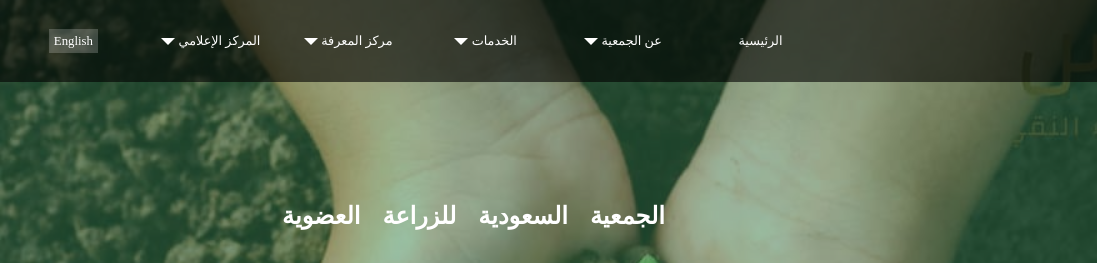
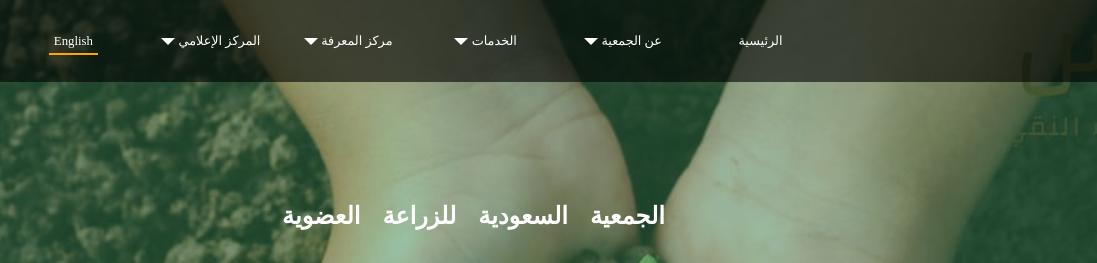
Before and after one commit to almarrim/X, a plain HTML site: page index.html in a window 1280 px wide. In both pictures the pointer is over the link "English". Shown: the top 263 px of the page, 0-1097 px from the left. Drawn offline with Linux system fonts and the light colour scheme.

Commit message:
add underline

```diff
--- a/style.css
+++ b/style.css
@@ -111,7 +111,7 @@ li:hover .dlist {
   background-color: rgba(255, 255, 255, 0.2);
 }
 li > a:hover {
-  background-color: rgba(255, 255, 255, 0.2);
+  border-bottom: 2px solid orange;
 }
 li > .tri:hover {
   background-color: rgba(255, 255, 255, 0.2);
```
